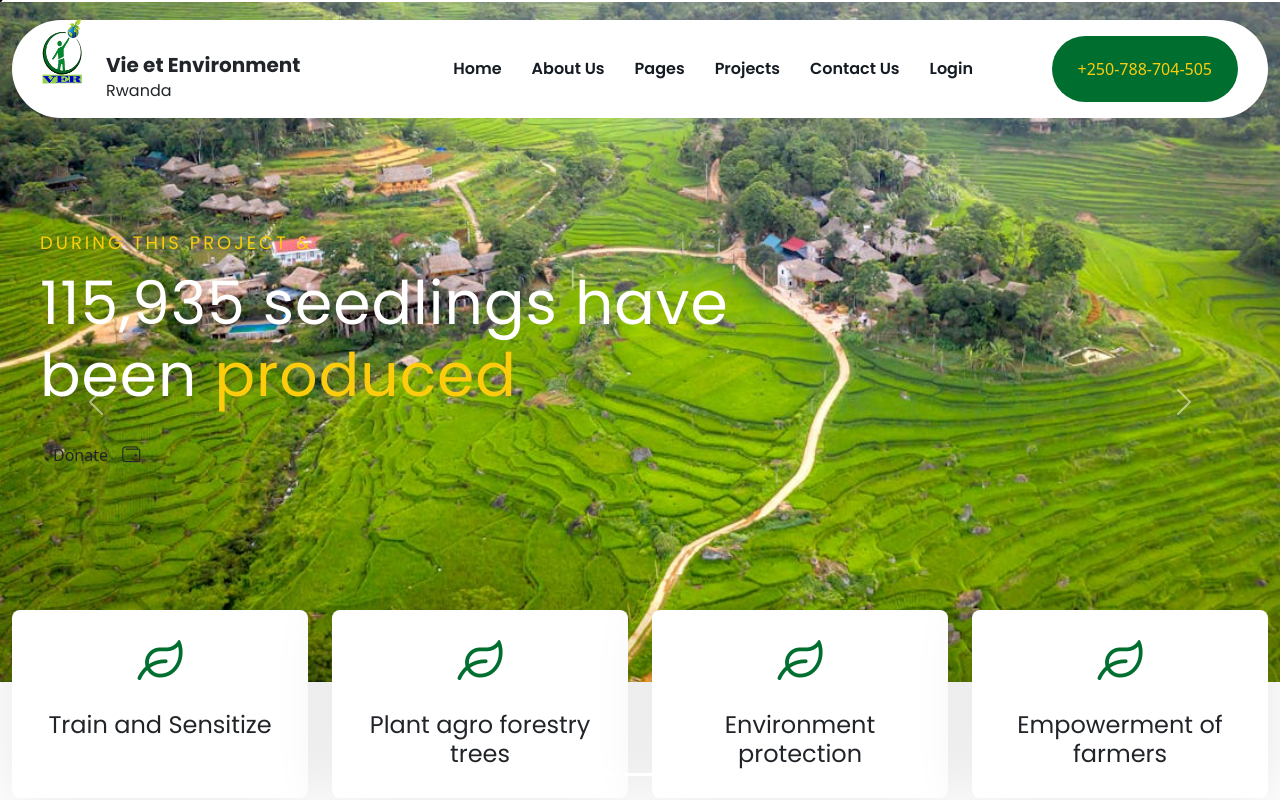
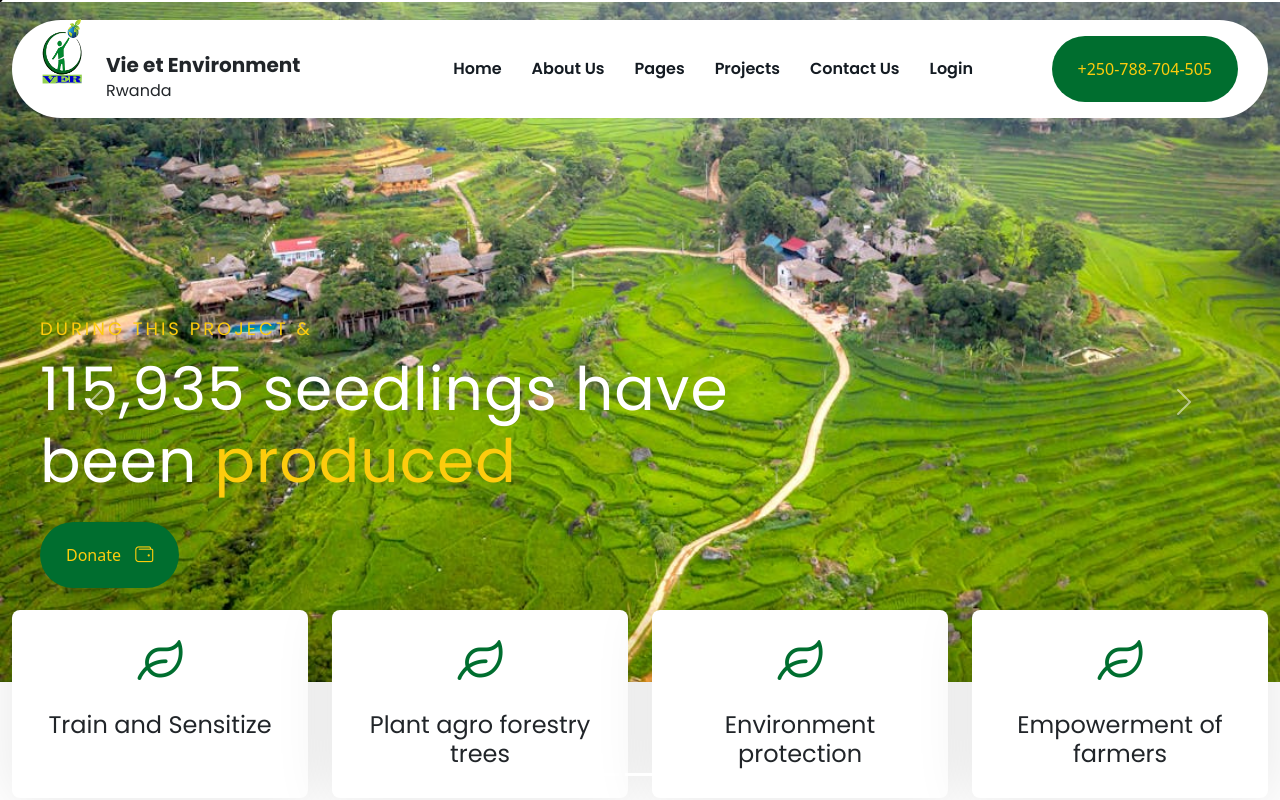
Before and after one commit to mutuyimana1/ver-agriculture, a React (Vite) app: page / in a window 1280 px wide. Shown: the top 800 px of the page. Built offline with nearby package versions, Linux system fonts and the light colour scheme; no server answers; what @directus/sdk would draw is missing.

Commit message:
donate review

```diff
--- a/src/components/Coursel.jsx
+++ b/src/components/Coursel.jsx
@@ -1,24 +1,34 @@
-import React, { useEffect, useState } from 'react';
-import Carousel from 'react-bootstrap/Carousel';
-import 'bootstrap/dist/css/bootstrap.min.css';
-import LazyLoadCarouselItem from './LazyLoadCarouselItem';
-import './header.css';
+import React, { useEffect, useState } from "react";
+import Carousel from "react-bootstrap/Carousel";
+import "bootstrap/dist/css/bootstrap.min.css";
+import LazyLoadCarouselItem from "./LazyLoadCarouselItem";
+import "./header.css";
 import imageOne from "../assets/images/pexels-photo-9518144.jpeg";
 import imageTwo from "../assets/images/pexels-photo-11670000.jpeg";
 import imageThree from "../assets/images/pexels-tomfisk-4220574.jpg";
+import { Link } from "react-router-dom";
 function Coursel() {
-
   return (
-    <Carousel className='h-[100vh]'>
+    <Carousel className="h-[100vh]">
       <Carousel.Item>
-        <LazyLoadCarouselItem className='courselOne' imageUrl={imageOne}>
+        <LazyLoadCarouselItem className="courselOne" imageUrl={imageOne}>
           <div className="row justify-content-center align-items-center pl-10 pts-5 h-[85vh]">
             <div className="col-lg-7 col-md-8">
               <div className="slider-content s-slider-content pt-[14rem]">
-                <h5 data-animation="fadeInUp" data-delay=".4s">Vie &amp; et Environment Rwanda</h5>
-                <h2 data-animation="fadeInUp" data-delay=".4s">We strengthen community adaptability and <span>resilience.</span></h2>
-                <div className="slider-btn mb-200">
-                  <a href="#" className="btn mr-15" data-animation="fadeInUp" data-delay=".4s">Donate <i className="fal fa-wallet" /></a>
+                <h5 data-animation="fadeInUp" data-delay=".4s">
+                  Vie &amp; et Environment Rwanda
+                </h5>
+                <h2 data-animation="fadeInUp" data-delay=".4s">
+                  We strengthen community adaptability and{" "}
+                  <span>resilience.</span>
+                </h2>
+                {/* <div className="slider-btn mb-200">
+                  <a href="#" className="btn mr-15" data-animation="fadeInUp" data-delay=".4s">Donate </a>
+                </div> */}
+                <div className="second-header-btn flex">
+                  <Link className="btn">
+                    Donate <i className="fal fa-wallet " />
+                  </Link>
                 </div>
               </div>
             </div>
@@ -27,14 +37,20 @@ function Coursel() {
         </LazyLoadCarouselItem>
       </Carousel.Item>
       <Carousel.Item>
-        <LazyLoadCarouselItem className='courselTwo' imageUrl={imageTwo}>
+        <LazyLoadCarouselItem className="courselTwo" imageUrl={imageTwo}>
           <div className="row justify-content-center align-items-center pl-10 pts-5 h-[85vh]">
             <div className="col-lg-7 col-md-8">
               <div className="slider-content s-slider-content pt-[14rem]">
-                <h5 data-animation="fadeInUp" data-delay=".4s">During this project &amp;  </h5>
-                <h2 data-animation="fadeInUp" data-delay=".4s">115,935 seedlings have been   <span> produced</span></h2>
-                <div className="slider-btn mb-200">
-                  <a href="#" className="btn mr-15" data-animation="fadeInUp" data-delay=".4s">Donate <i className="fal fa-wallet" /></a>
+                <h5 data-animation="fadeInUp" data-delay=".4s">
+                  During this project &amp;{" "}
+                </h5>
+                <h2 data-animation="fadeInUp" data-delay=".4s">
+                  115,935 seedlings have been <span> produced</span>
+                </h2>
+                <div className="second-header-btn flex">
+                  <Link className="btn">
+                    Donate <i className="fal fa-wallet " />
+                  </Link>
                 </div>
               </div>
             </div>
@@ -43,14 +59,21 @@ function Coursel() {
         </LazyLoadCarouselItem>
       </Carousel.Item>
       <Carousel.Item>
-        <LazyLoadCarouselItem className='courselThree' imageUrl={imageThree}>
+        <LazyLoadCarouselItem className="courselThree" imageUrl={imageThree}>
           <div className="row justify-content-center align-items-center pl-10 pts-5 h-[85vh]">
             <div className="col-lg-7 col-md-8">
               <div className="slider-content s-slider-content pt-[14rem]">
-                <h5 data-animation="fadeInUp" data-delay=".4s">Seedling  produced &amp;  </h5>
-                <h2 data-animation="fadeInUp" data-delay=".4s"> both Muyira site <span> Cyabatsinga</span></h2>
-                <div className="slider-btn mb-200">
-                  <a href="#" className="btn mr-15" data-animation="fadeInUp" data-delay=".4s">Donate <i className="fal fa-wallet" /></a>
+                <h5 data-animation="fadeInUp" data-delay=".4s">
+                  Seedling produced &amp;{" "}
+                </h5>
+                <h2 data-animation="fadeInUp" data-delay=".4s">
+                  {" "}
+                  both Muyira site <span> Cyabatsinga</span>
+                </h2>
+                <div className="second-header-btn flex">
+                  <Link className="btn">
+                    Donate <i className="fal fa-wallet " />
+                  </Link>
                 </div>
               </div>
             </div>
```
